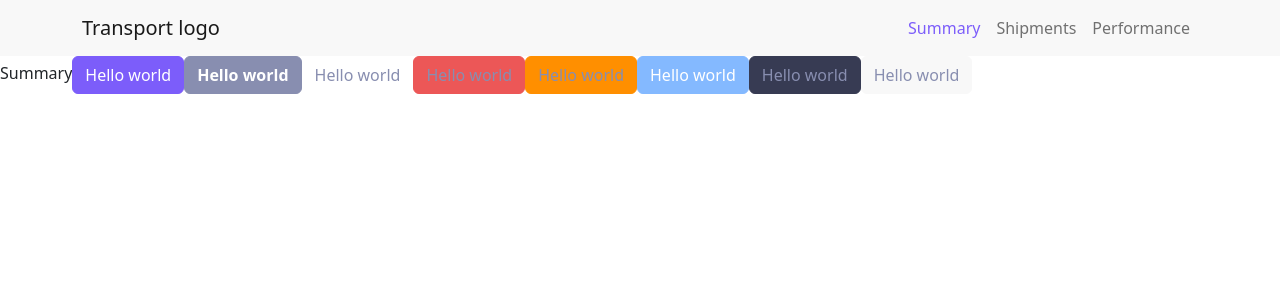
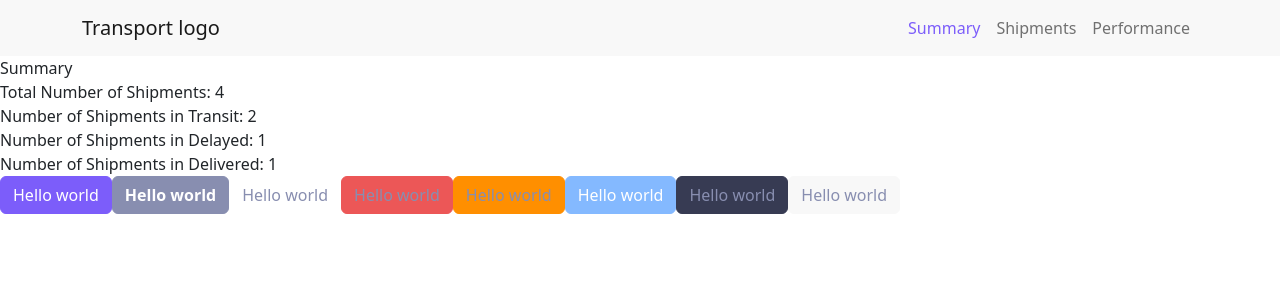
Before and after one commit to geoelectrof/tms-dashboard, a React (Vite) app: page / in a window 1280 px wide. Shown: the top 300 px of the page. Built offline with nearby package versions, Linux system fonts and the light colour scheme.

Commit message:
Added number of total shipments and of in ttransit, delayed, delivered at Summary component with no styling

```diff
--- a/src/components/Summary.jsx
+++ b/src/components/Summary.jsx
@@ -1,9 +1,31 @@
 import { Button } from "react-bootstrap"
+import { useSelector } from "react-redux"
 
 const Summary = () => {
+
+  const shipments = useSelector(state => state.shipments.shipments)
+  const shipmentsTotalCount = shipments.length
+  const shipmentsCountByStatus = shipments.reduce((acc, shipment) => {
+    if (shipment.status == "in transit"){
+      acc.inTransit = acc.inTransit + 1
+      return acc
+    } else if (shipment.status == "delivered") {
+      acc.delivered = acc.delivered + 1
+    } else if (shipment.status == "delayed") {
+      acc.delayed++
+    }
+    return acc
+  } , {inTransit: 0, delayed:0, delivered:0})
+  console.log("inTransit", shipmentsCountByStatus.inTransit )
+  console.log("delivered", shipmentsCountByStatus.delivered )
+
   return (
     <div>
         Summary
+        <div>Total Number of Shipments: {shipmentsTotalCount}</div>
+        <div>Number of Shipments in Transit: {shipmentsCountByStatus.inTransit}</div>
+        <div>Number of Shipments in Delayed: {shipmentsCountByStatus.delayed}</div>
+        <div>Number of Shipments in Delivered: {shipmentsCountByStatus.delivered}</div>
         <Button variant="primary text-white fw-light">Hello world</Button>
         <Button variant="secondary text-white fw-bold">Hello world</Button>
         <Button variant="white text-secondary">Hello world</Button>
```
